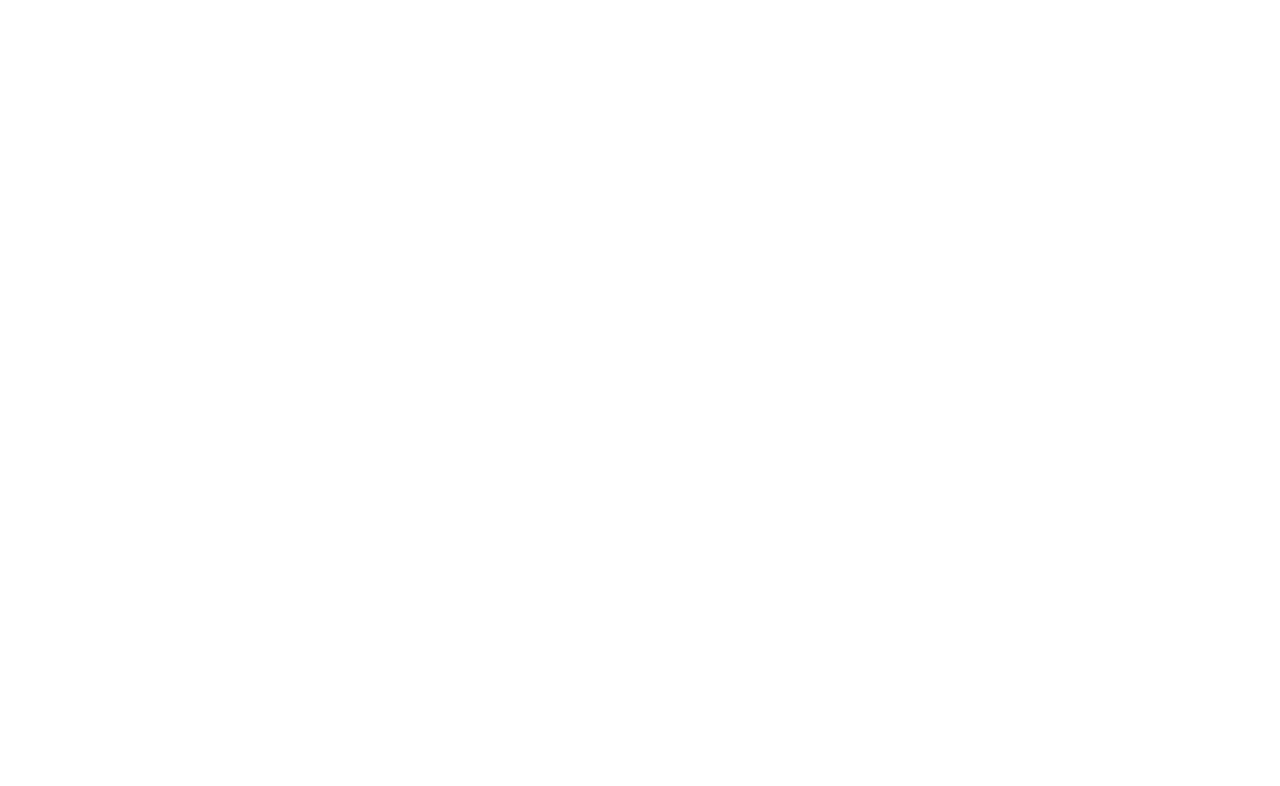
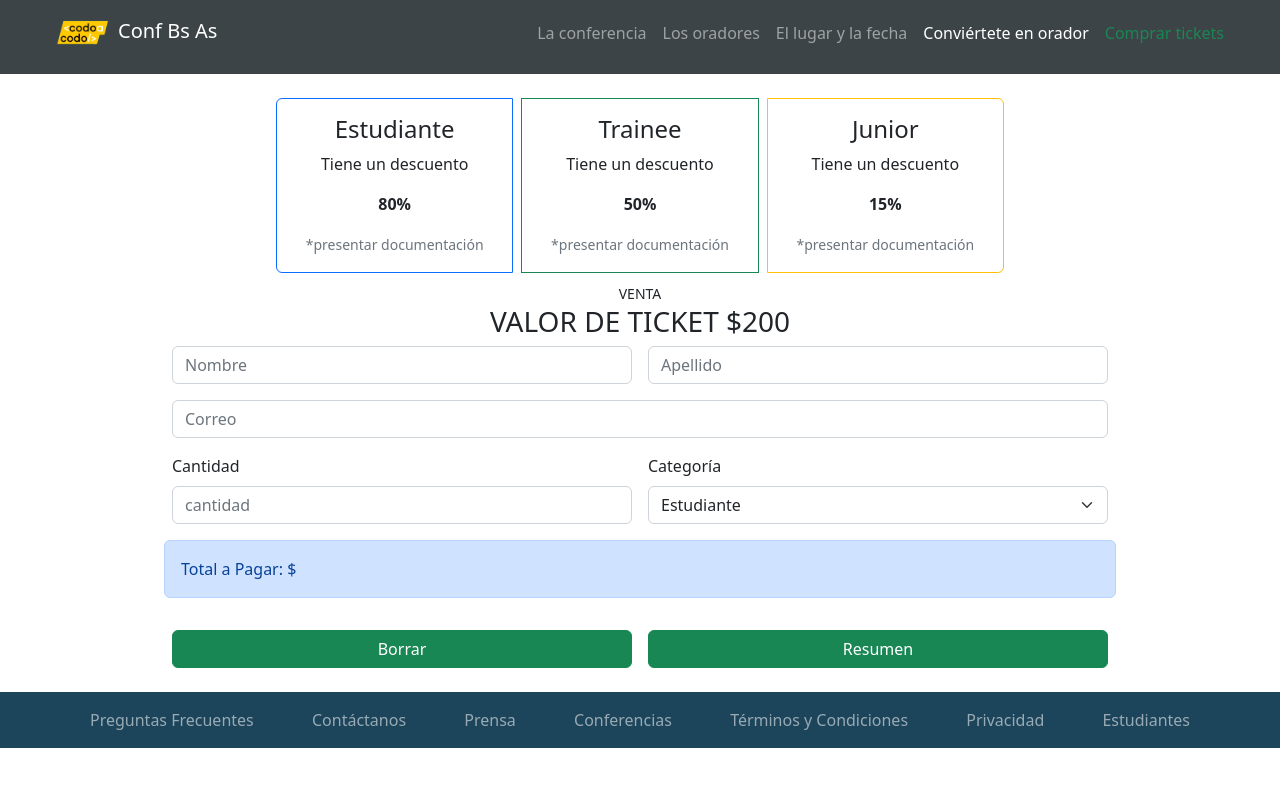
Before and after one commit to YesarelaFloresNavajas/TP-Integrador-JS, a plain HTML site: page index.html in a window 1280 px wide. Drawn offline with nearby package versions, Linux system fonts and the light colour scheme.

Commit message:
codigo html del formulario compra y enlace js

```diff
--- a/index.html
+++ b/index.html
@@ -1,14 +1,188 @@
 <!DOCTYPE html>
 <html lang="es">
-<head>
-    <meta charset="UTF-8">
-    <meta name="viewport" content="width=device-width, initial-scale=1.0">
-    <link rel="stylesheet" href="./assets/css/styles.css">
-    <link href="https://cdn.jsdelivr.net/npm/bootstrap@5.3.2/dist/css/bootstrap.min.css" rel="stylesheet" integrity="sha384-T3c6CoIi6uLrA9TneNEoa7RxnatzjcDSCmG1MXxSR1GAsXEV/Dwwykc2MPK8M2HN" crossorigin="anonymous">
-    <title>TP Integrador JS</title>
-</head>
-<body>
-    <script src="./assets/js/script.js"></script>
-    <script src="https://cdn.jsdelivr.net/npm/bootstrap@5.3.2/dist/js/bootstrap.bundle.min.js" integrity="sha384-C6RzsynM9kWDrMNeT87bh95OGNyZPhcTNXj1NW7RuBCsyN/o0jlpcV8Qyq46cDfL" crossorigin="anonymous"></script>
-</body>
+  <head>
+    <meta charset="UTF-8" />
+    <meta http-equiv="X-UA-Compatible" content="IE=edge" />
+    <meta name="viewport" content="width=device-width, initial-scale=1.0" />
+
+    <link rel="stylesheet" href="assets/js/bootstrap.min.css">
+
+    <link rel="stylesheet" href="assets\css\style.css" />
+
+    <script type="text/javascript" src="assets\js\script.js"></script>
+
+
+    <title>Conf Bs As</title>
+  </head>
+  <body>
+    <!--  menu -->
+    <nav
+      class="navbar navbar-expand-lg navbar-light px-5 pb-3"
+      style="background-color: #3d4447"
+    >
+
+        <a class="navbar-brand text-white" href="#">
+          <img src="assets\imagenes\codoacodo.png" alt="logo" width="70" height="40">Conf Bs As</a>
+        <button
+          class="navbar-toggler"
+          type="button"
+          data-bs-toggle="collapse"
+          data-bs-target="#navbarNavAltMarkup"
+          aria-controls="navbarNavAltMarkup"
+          aria-expanded="false"
+          aria-label="Toggle navigation"
+        >
+          <span class="navbar-toggler-icon"></span>
+        </button>
+        <div
+          class="collapse navbar-collapse justify-content-end"
+          id="navbarNavAltMarkup"
+        >
+          <div class="navbar-nav">
+            <a class="nav-link  text-white-50" aria-current="page" href="#"
+              >La conferencia</a
+            >
+            <a class="nav-link text-white-50" href="#">Los oradores</a>
+            <a class="nav-link text-white-50" href="#">El lugar y la fecha</a>
+            <a class="nav-link active text-white">Conviértete en orador</a>
+            <a class="nav-link text-success" href="index.html"
+              >Comprar tickets</a
+            >
+          </div>
+        </div>
+      </div>
+    </nav>
+
+
+    <br>
+    <!-- Cards descuento  -->
+    <div class="container fluid d-flex justify-content-center ">
+      <!--Card 1-->
+    <div class="card-group "  style="width: 46rem;">
+      <div class="card border border-primary text-center mx-1">
+        <div class="card-body">
+          <p class="card-text h4">Estudiante</p>
+          <p class="card-text">Tiene un descuento</p>
+          <p class="card-text"> <strong>80%</strong></p>
+          <p class="card-text text-muted"> <small> *presentar documentación</small></p>
+        </div>
+      </div>
+      <!--Card 2-->
+      <div class="card border border-success text-center mx-1" >
+        <div class="card-body">
+          <p class="card-text h4">Trainee</p>
+          <p class="card-text">Tiene un descuento</p>
+          <p class="card-text"> <strong>50%</strong></p>
+          <p class="card-text text-muted"><small> *presentar documentación</small></p>
+        </div>
+      </div>
+      <!--Card 3-->
+      <div class="card border border-warning text-center mx-1" >
+        <div class="card-body">
+          <p class="card-text h4">Junior</p>
+          <p class="card-text">Tiene un descuento</p>
+          <p class="card-text"> <strong>15%</strong></p>
+          <p class="card-text text-muted"><small> *presentar documentación</small></p>
+        </div>
+      </div>
+    </div>
+  </div>
+
+
+    <div>
+      <p class="text-uppercase pt-2 mb-0 text-center">
+        <small>venta</small>
+      </p>
+      <p class="h3 text-uppercase text-center">valor de ticket $200</p>
+    </div>
+
+
+
+     <!-- Formulario  -->
+
+    <div class="container-fluid col-9">
+    <form class="row g-3" >
+
+      <div class="col-md-6">
+        <input type="text" class="form-control" id="inputNombre" placeholder="Nombre"  aria-label="Nombre" >
+      </div>
+      <div class="col-md-6">
+        <input type="text" class="form-control" id="inputApellido" placeholder="Apellido"  aria-label="Apellido">
+      </div>
+      <div class="col-12">
+        <input type="email" class="form-control" id="inputEmail" placeholder="Correo" aria-label="Correo">
+      </div>
+
+      <div class="col-md-6">
+        <label for="inputCantidad" class="form-label">Cantidad</label>
+        <input type="text" class="form-control"  placeholder="cantidad">
+      </div>
+      <div class="col-md-6">
+        <label for="inputCategoria" class="form-label">Categoría</label>
+        <select  class="form-select" >
+          <option selected>Estudiante</option>
+          <option>Trainee</option>
+          <option>Junior</option>
+          <option>General</option>
+        </select>
+      </div>
+
+      <div class="alert alert-primary " role="alert" >
+        <p class="mb-0" >Total a Pagar: $</p>
+      </div>
+
+      <div class="col">
+          <button class="btn btn-success col-sm-12  botonEnviar" type="button" >Borrar</button>
+      </div>
+      <div class="col">
+          <button class="btn btn-success col-sm-12 botonEnviar" type="button" >Resumen</button>
+        </div>
+      </div>
+
+    </form>
+  </div>
+
+
+
+    <br>
+
+    <!-- Pie de página -->
+    <footer>
+      <nav
+        class="navbar navbar-expand-lg navbar-dark"
+        style="background-color: #1c445a"
+      >
+        <div class="container">
+          <ul
+            class="navbar-nav"
+            style="justify-content: space-between; width: 100%"
+          >
+            <li class="nav-item">
+              <a class="nav-link" href="#">Preguntas Frecuentes</a>
+            </li>
+            <li class="nav-item">
+              <a class="nav-link" href="#">Contáctanos</a>
+            </li>
+            <li class="nav-item">
+              <a class="nav-link" href="#">Prensa</a>
+            </li>
+            <li class="nav-item">
+              <a class="nav-link" href="#">Conferencias</a>
+            </li>
+            <li class="nav-item">
+              <a class="nav-link" href="#">Términos y Condiciones</a>
+            </li>
+            <li class="nav-item">
+              <a class="nav-link" href="#">Privacidad</a>
+            </li>
+            <li class="nav-item">
+              <a class="nav-link" href="#">Estudiantes</a>
+            </li>
+          </ul>
+        </div>
+      </nav>
+    </footer>
+
+       <script src="assets\js\bootstrap.min.js"></script>
+  </body>
 </html>
```
Also changed, not shown: assets/css/style.css (added), assets/imagenes/codoacodo.png (added), assets/js/bootstrap.min.css (added), assets/js/bootstrap.min.js (added), assets/js/script.js (line endings or trailing spaces).
